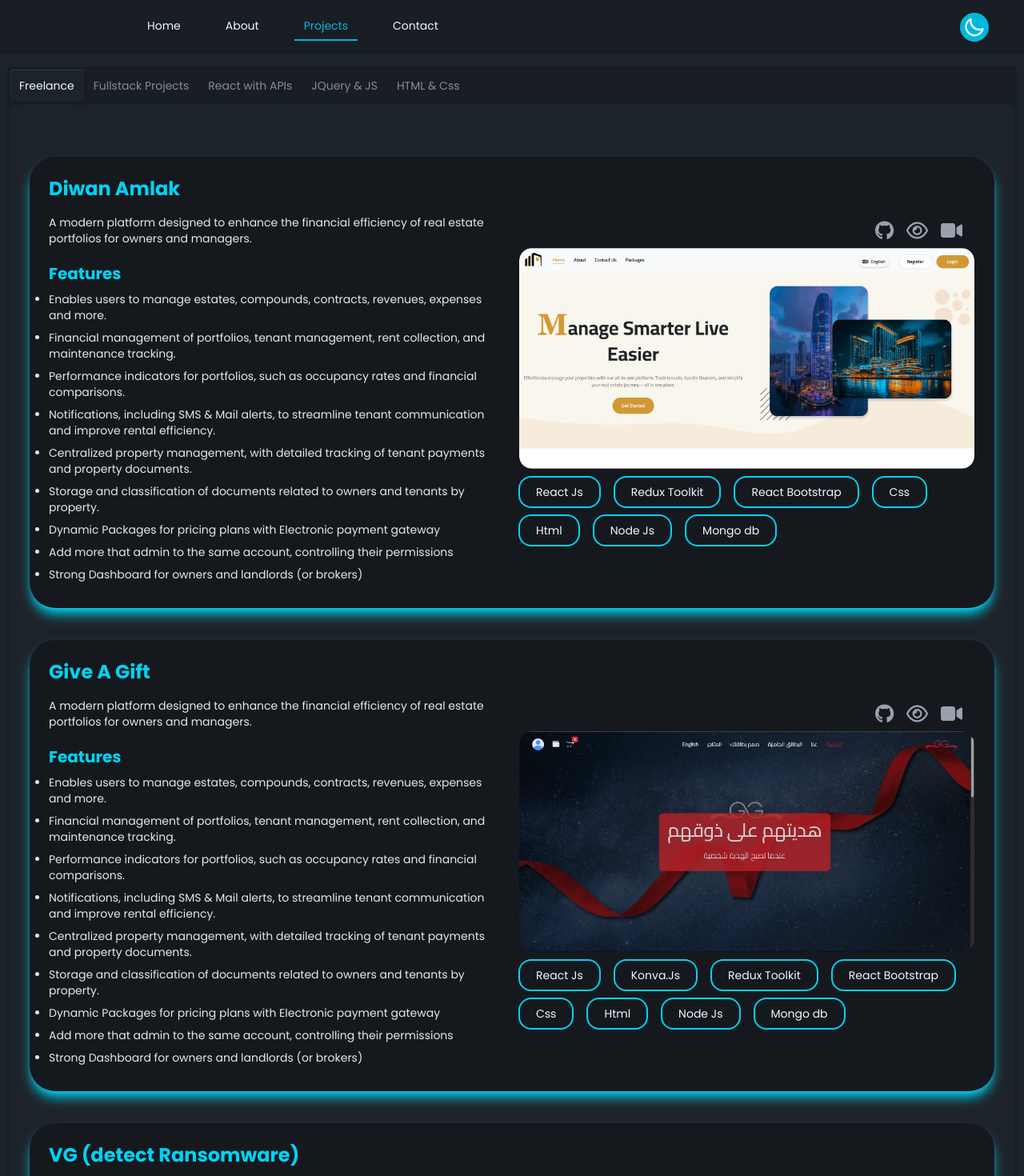
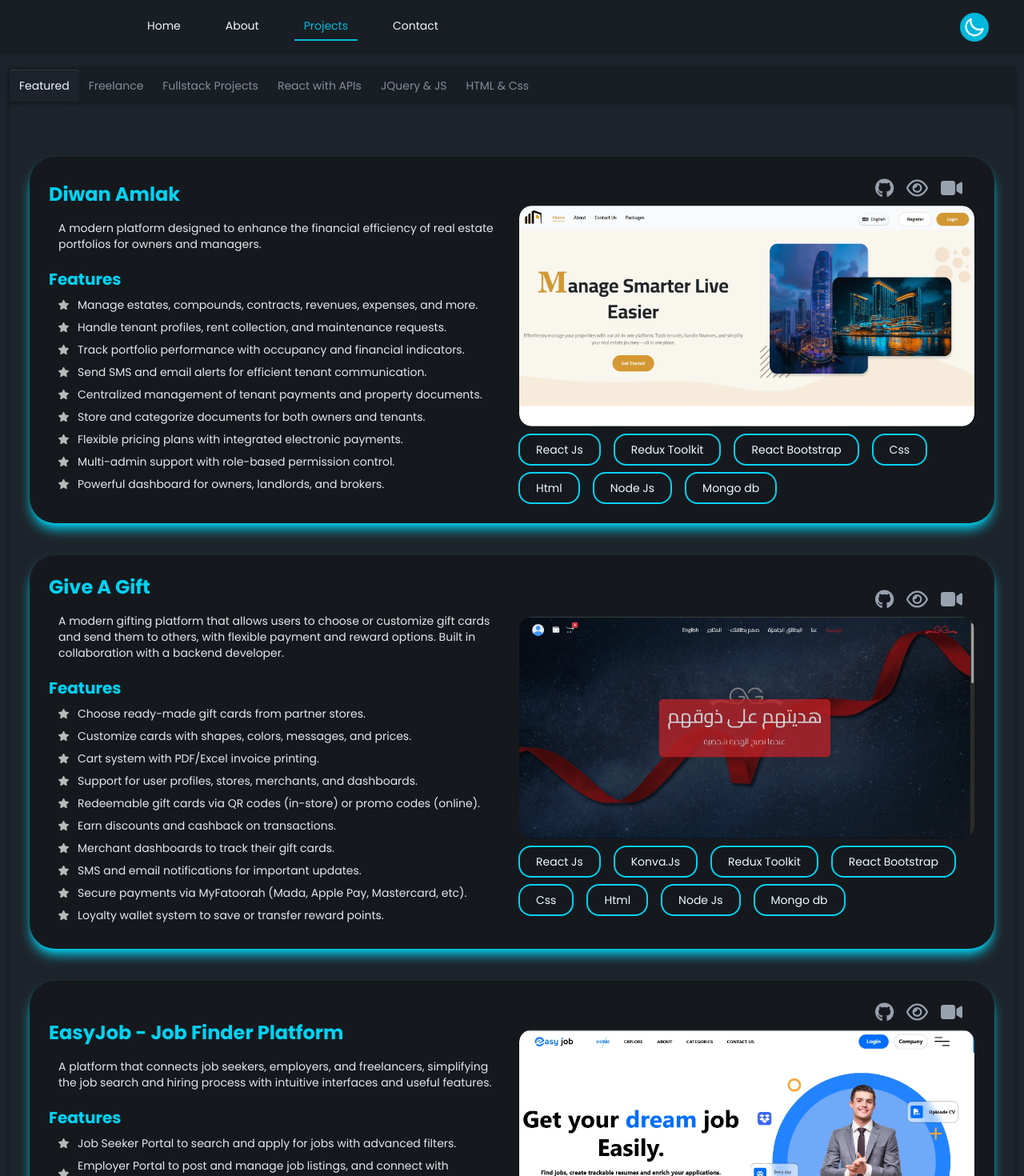
Before and after one commit to BassamHafez/Portfolio, a React (Vite) app: page /projects in a window 1280 px wide. Shown: the top 1470 px of the page at 80% size. Built offline with nearby package versions, Linux system fonts and the light colour scheme.

Commit message:
edite 5 projects (desc & features)

```diff
--- a/src/Pages/Projects/ProjectItem.jsx
+++ b/src/Pages/Projects/ProjectItem.jsx
@@ -20,12 +20,12 @@ const ProjectItem = ({ project }) => {
         <h2 className="text-2xl font-bold mb-4 text-cyan-400">
           {project.name}
         </h2>
-        <p className="text-sm dark:text-gray-200">{project.desc}</p>
+        <p className="text-sm dark:text-gray-200 pl-3">{project.desc}</p>
         <h3 className="text-xl mt-5 mb-2 text-cyan-400 font-bold">Features</h3>
-        <ul className="list-disc list-outside">
+        <ul className="list-outside list-none features_list pl-3">
           {project.features.map((feature, index) => (
             <li
-              className="text-sm mb-2 dark:text-gray-200"
+              className="text-sm mb-2 dark:text-gray-200 relative pl-6"
               key={`${feature}_${index}`}
             >
               {feature}
--- a/src/Pages/Projects/Projects.jsx
+++ b/src/Pages/Projects/Projects.jsx
@@ -1,6 +1,7 @@
 import { projects } from "../../logic/sharedData";
 import ProjectItem from "./ProjectItem";
 
+const featuredProjects = projects.filter((p) => p.type.includes("featured"));
 const freelanceProjects = projects.filter((p) => p.type.includes("freelance"));
 const fullstackProjects = projects.filter((p) => p.type.includes("fullstack"));
 const reactProjects = projects.filter((p) => p.type.includes("react"));
@@ -13,6 +14,16 @@ const Projects = () => {
       <div className="tabs tabs-box">
         <label className="tab">
           <input type="radio" name="my_projects" defaultChecked />
+          Featured
+        </label>
+        <div className="tab-content bg-base-100 p-2 md:p-6">
+          {featuredProjects.map((project) => (
+            <ProjectItem key={project._id} project={project} />
+          ))}
+        </div>
+
+        <label className="tab">
+          <input type="radio" name="my_projects" />
           Freelance
         </label>
         <div className="tab-content bg-base-100 p-2 md:p-6">
--- a/src/index.css
+++ b/src/index.css
@@ -13,6 +13,19 @@ body {
   font-family: "Poppins", sans-serif;
 }
 
+.features_list li::before {
+  content: "";
+  position: absolute;
+  left: 0;
+  top: 50%;
+  transform: translateY(-50%);
+  width: 13px;
+  height: 13px;
+  background-image: url(./assets/grayStar.svg);
+  background-size: contain;
+  background-repeat: no-repeat;
+}
+
 
 @media screen and (max-width:768px) {
   body,html{
--- a/src/logic/sharedData.jsx
+++ b/src/logic/sharedData.jsx
@@ -20,13 +20,13 @@ import {
   KFC,
   we,
   saudi,
-  portfolio
+  portfolio,
 } from "../shared/images";
 
 export const projects = [
   {
     _id: "proj_1",
-    type: ["freelance", "fullstack"],
+    type: ["freelance", "fullstack","featured"],
     name: "Diwan Amlak",
     imgUrl: diiwan,
     videoUrl: "#",
@@ -43,22 +43,23 @@ export const projects = [
     ],
     desc: "A modern platform designed to enhance the financial efficiency of real estate portfolios for owners and managers.",
     features: [
-      "Enables users to manage estates, compounds, contracts, revenues, expenses and more.",
-      "Financial management of portfolios, tenant management, rent collection, and maintenance tracking.",
-      "Performance indicators for portfolios, such as occupancy rates and financial comparisons.",
-      "Notifications, including SMS & Mail alerts, to streamline tenant communication and improve rental efficiency.",
-      "Centralized property management, with detailed tracking of tenant payments and property documents.",
-      "Storage and classification of documents related to owners and tenants by property.",
-      "Dynamic Packages for pricing plans with Electronic payment gateway",
-      "Add more that admin to the same account, controlling their permissions",
-      "Strong Dashboard for owners and landlords (or brokers)",
+      "Manage estates, compounds, contracts, revenues, expenses, and more.",
+      "Handle tenant profiles, rent collection, and maintenance requests.",
+      "Track portfolio performance with occupancy and financial indicators.",
+      "Send SMS and email alerts for efficient tenant communication.",
+      "Centralized management of tenant payments and property documents.",
+      "Store and categorize documents for both owners and tenants.",
+      "Flexible pricing plans with integrated electronic payments.",
+      "Multi-admin support with role-based permission control.",
+      "Powerful dashboard for owners, landlords, and brokers.",
     ],
   },
   {
     _id: "proj_2",
-    type: ["freelance", "fullstack"],
+    type: ["freelance", "fullstack","featured"],
     name: "Give A Gift",
     imgUrl: giveagift,
+    github: "https://github.com/BassamHafez/Give-A-Gift",
     videoUrl: "#",
     live: "https://www.giveagift.com.sa/",
     tools: [
@@ -71,26 +72,28 @@ export const projects = [
       "Node Js",
       "Mongo db",
     ],
-    desc: "A modern platform designed to enhance the financial efficiency of real estate portfolios for owners and managers.",
+    desc: "A modern gifting platform that allows users to choose or customize gift cards and send them to others, with flexible payment and reward options. Built in collaboration with a backend developer.",
     features: [
-      "Enables users to manage estates, compounds, contracts, revenues, expenses and more.",
-      "Financial management of portfolios, tenant management, rent collection, and maintenance tracking.",
-      "Performance indicators for portfolios, such as occupancy rates and financial comparisons.",
-      "Notifications, including SMS & Mail alerts, to streamline tenant communication and improve rental efficiency.",
-      "Centralized property management, with detailed tracking of tenant payments and property documents.",
-      "Storage and classification of documents related to owners and tenants by property.",
-      "Dynamic Packages for pricing plans with Electronic payment gateway",
-      "Add more that admin to the same account, controlling their permissions",
-      "Strong Dashboard for owners and landlords (or brokers)",
+      "Choose ready-made gift cards from partner stores.",
+      "Customize cards with shapes, colors, messages, and prices.",
+      "Cart system with PDF/Excel invoice printing.",
+      "Support for user profiles, stores, merchants, and dashboards.",
+      "Redeemable gift cards via QR codes (in-store) or promo codes (online).",
+      "Earn discounts and cashback on transactions.",
+      "Merchant dashboards to track their gift cards.",
+      "SMS and email notifications for important updates.",
+      "Secure payments via MyFatoorah (Mada, Apple Pay, Mastercard, etc).",
+      "Loyalty wallet system to save or transfer reward points.",
     ],
   },
   {
     _id: "proj_3",
-    type: ["fullstack"],
-    name: "Easy Job",
+    type: ["fullstack","featured"],
+    name: "EasyJob - Job Finder Platform",
     imgUrl: easyjob,
+    github: "https://github.com/BassamHafez/EasyJob",
     videoUrl: "#",
-    live: "#",
+    live: "#", //live demo here
     tools: [
       "React Js",
       "Redux Toolkit",
@@ -101,73 +104,70 @@ export const projects = [
       "Node Js",
       "mySQL",
     ],
-    desc: "A modern platform designed to enhance the financial efficiency of real estate portfolios for owners and managers.",
+    desc: "A platform that connects job seekers, employers, and freelancers, simplifying the job search and hiring process with intuitive interfaces and useful features.",
     features: [
-      "Enables users to manage estates, compounds, contracts, revenues, expenses and more.",
-      "Financial management of portfolios, tenant management, rent collection, and maintenance tracking.",
-      "Performance indicators for portfolios, such as occupancy rates and financial comparisons.",
-      "Notifications, including SMS & Mail alerts, to streamline tenant communication and improve rental efficiency.",
-      "Centralized property management, with detailed tracking of tenant payments and property documents.",
-      "Storage and classification of documents related to owners and tenants by property.",
-      "Dynamic Packages for pricing plans with Electronic payment gateway",
-      "Add more that admin to the same account, controlling their permissions",
-      "Strong Dashboard for owners and landlords (or brokers)",
+      "Job Seeker Portal to search and apply for jobs with advanced filters.",
+      "Employer Portal to post and manage job listings, and connect with candidates.",
+      "Freelancer Marketplace to showcase skills and explore available projects.",
+      "User-friendly interface designed for a seamless experience.",
+      "Flexible profiles for both employers and job seekers.",
+      "Integrated map to find jobs near your location.",
+      "Notifications via WhatsApp and Gmail for new job opportunities.",
     ],
   },
   {
     _id: "proj_4",
-    type: ["react"],
-    name: "Zixes Movies",
+    type: ["react","featured"],
+    name: "Zixes Movies (First React {Project})",
     imgUrl: zixes,
+    github: "https://github.com/BassamHafez/Zixes-Movies",
     videoUrl: "#",
     live: "https://bassamhafez.github.io/Zixes-Movies/#/home",
     tools: [
       "React Js",
+      "Context",
       "Bootstrap",
       "Css",
       "Html",
       "External Api (Movies)",
       "Route Api (Auth)",
     ],
-    desc: "A modern platform designed to enhance the financial efficiency of real estate portfolios for owners and managers.",
+    desc: "Zixes is a responsive and dynamic movie web app built with React.js. It fetches real-time data from a movie API to deliver an immersive browsing experience with detailed info, ratings, and reviews.",
     features: [
-      "Enables users to manage estates, compounds, contracts, revenues, expenses and more.",
-      "Financial management of portfolios, tenant management, rent collection, and maintenance tracking.",
-      "Performance indicators for portfolios, such as occupancy rates and financial comparisons.",
-      "Notifications, including SMS & Mail alerts, to streamline tenant communication and improve rental efficiency.",
-      "Centralized property management, with detailed tracking of tenant payments and property documents.",
-      "Storage and classification of documents related to owners and tenants by property.",
-      "Dynamic Packages for pricing plans with Electronic payment gateway",
-      "Add more that admin to the same account, controlling their permissions",
-      "Strong Dashboard for owners and landlords (or brokers)",
+      "Responsive design for seamless experience across devices.",
+      "Dynamic content powered by a real movie API.",
+      "Explore a vast collection of movies by category or search.",
+      "Detailed movie pages with overviews, ratings, release info, and reviews.",
+      "Interactive UI with smooth navigation and transitions.",
+      "User-friendly interface with clean layout and intuitive structure.",
+      "Modern look and feel using React plugins and components.",
     ],
   },
   {
     _id: "proj_5",
     type: ["react"],
-    name: "Ricky Pet Shop",
+    name: "Ricky Pet Shop (For Kids)",
     imgUrl: ricky,
+    github: "https://github.com/BassamHafez/Ricky-pet-shop",
     videoUrl: "#",
-    live: "#",
+    live: "#", //live demo here
     tools: [
       "React Js",
+      "Redux Toolkit",
       "React Bootstrap",
       "Css",
       "Html",
       "External Api (Pets)",
       "Route Api (Auth)",
     ],
-    desc: "A modern platform designed to enhance the financial efficiency of real estate portfolios for owners and managers.",
+    desc: "An engaging and responsive e-commerce frontend built with React.js, focused on pets like cats, dogs, and birds. It integrates with an external API to provide real-time pet data and offers a smooth shopping experience.",
     features: [
-      "Enables users to manage estates, compounds, contracts, revenues, expenses and more.",
-      "Financial management of portfolios, tenant management, rent collection, and maintenance tracking.",
-      "Performance indicators for portfolios, such as occupancy rates and financial comparisons.",
-      "Notifications, including SMS & Mail alerts, to streamline tenant communication and improve rental efficiency.",
-      "Centralized property management, with detailed tracking of tenant payments and property documents.",
-      "Storage and classification of documents related to owners and tenants by property.",
-      "Dynamic Packages for pricing plans with Electronic payment gateway",
-      "Add more that admin to the same account, controlling their permissions",
-      "Strong Dashboard for owners and landlords (or brokers)",
+      "Browse a wide selection of pets (cats, dogs, birds) with detailed info from an external API.",
+      "Responsive design optimized for all screen sizes.",
+      "Wishlist functionality to mark favorite pets.",
+      "Cart system with item management.",
+      "Login and registration UI.",
+      "Smooth navigation and clean user interface.",
     ],
   },
   {
@@ -175,20 +175,18 @@ export const projects = [
     type: ["fullstack"],
     name: "Notes App",
     imgUrl: notes,
+    github: "https://github.com/BassamHafez/Note_App",
     videoUrl: "#",
     live: "#",
     tools: ["React Js", "React Bootstrap", "Css", "Html", "Node Js", "mySQL"],
-    desc: "A modern platform designed to enhance the financial efficiency of real estate portfolios for owners and managers.",
+    desc: "An engaging and responsive e-commerce frontend built with React.js, focused on pets like cats, dogs, and birds. It integrates with an external API to provide real-time pet data and offers a smooth shopping experience.",
     features: [
-      "Enables users to manage estates, compounds, contracts, revenues, expenses and more.",
-      "Financial management of portfolios, tenant management, rent collection, and maintenance tracking.",
-      "Performance indicators for portfolios, such as occupancy rates and financial comparisons.",
-      "Notifications, including SMS & Mail alerts, to streamline tenant communication and improve rental efficiency.",
-      "Centralized property management, with detailed tracking of tenant payments and property documents.",
-      "Storage and classification of documents related to owners and tenants by property.",
-      "Dynamic Packages for pricing plans with Electronic payment gateway",
-      "Add more that admin to the same account, controlling their permissions",
-      "Strong Dashboard for owners and landlords (or brokers)",
+      "Browse a wide selection of pets (cats, dogs, birds) with detailed info from an external API.",
+      "Responsive design optimized for all screen sizes.",
+      "Wishlist functionality to mark favorite pets.",
+      "Cart system with item management.",
+      "Login and registration UI.",
+      "Smooth navigation and clean user interface.",
     ],
   },
   {
@@ -196,6 +194,7 @@ export const projects = [
     type: ["react"],
     name: "Anime Store",
     imgUrl: anime,
+    github: "https://github.com/BassamHafez/Anime_Store",
     videoUrl: "#",
     live: "#",
     tools: ["React Js", "Context", "Bootstrap", "Css", "Html"],
@@ -216,6 +215,7 @@ export const projects = [
     _id: "proj_8",
     type: ["react"],
     name: "MyKd Games",
+    github: "https://github.com/BassamHafez/Games",
     imgUrl: games,
     videoUrl: "#",
     live: "#",
@@ -238,6 +238,7 @@ export const projects = [
     type: ["react"],
     name: "Portfolio",
     imgUrl: portfolio,
+    github: "https://github.com/BassamHafez/Portfolio",
     videoUrl: "#",
     live: "#",
     tools: ["React Js", "DaisyUi", "Tailwind", "Css", "Html"],
@@ -259,6 +260,7 @@ export const projects = [
     type: ["js"],
     name: "Encrypt & Decrypt Images",
     imgUrl: security,
+    github: "https://github.com/BassamHafez/Encrypt-Decrypt-Images",
     videoUrl: "#",
     live: "#",
     tools: ["Js", "CryptoJS", "Bootstrap", "Css", "Html"],
@@ -280,6 +282,7 @@ export const projects = [
     type: ["js"],
     name: "Mathematics-Queuing-Theory",
     imgUrl: queuingTheory,
+    github: "https://github.com/BassamHafez/Mathematics-Queuing-Theory",
     videoUrl: "#",
     live: "#",
     tools: ["Js", "CryptoJS", "Bootstrap", "Css", "Html"],
@@ -301,6 +304,7 @@ export const projects = [
     type: ["js"],
     name: "Aqua",
     imgUrl: aqua,
+    github: "https://github.com/BassamHafez/Aqua",
     videoUrl: "#",
     live: "#",
     tools: ["JQuery", "JS", "Bootstrap", "Css", "Html"],
@@ -322,6 +326,7 @@ export const projects = [
     type: ["js"],
     name: "Beso Restaurant",
     imgUrl: restaurant,
+    github: "https://github.com/BassamHafez/Beso-Restaurant",
     videoUrl: "#",
     live: "#",
     tools: ["JS", "Bootstrap", "Css", "Html", "External api(meals)"],
@@ -343,6 +348,7 @@ export const projects = [
     type: ["freelance", "js"],
     name: "VG (detect Ransomware)",
     imgUrl: VG,
+    github: "https://github.com/BassamHafez/VG",
     videoUrl: "#",
     live: "#",
     tools: ["JS", "Bootstrap", "Css", "Html"],
@@ -364,6 +370,7 @@ export const projects = [
     type: ["freelance", "js"],
     name: "Ministries-Complains",
     imgUrl: ministries,
+    github: "https://github.com/BassamHafez/Ministries-Complains",
     videoUrl: "#",
     live: "#",
     tools: ["JS", "Pure Css", "Html"],
@@ -385,6 +392,7 @@ export const projects = [
     type: ["freelance", "js"],
     name: "Courses_Following",
     imgUrl: t3lm,
+    github: "https://github.com/BassamHafez/Courses_Following",
     videoUrl: "#",
     live: "#",
     tools: ["JQuery", "JS", "Bootstrap", "Css", "Html"],
@@ -406,6 +414,7 @@ export const projects = [
     type: ["js"],
     name: "Contacts (Crud)",
     imgUrl: contacts,
+    github: "https://github.com/BassamHafez/Contacts",
     videoUrl: "#",
     live: "#",
     tools: ["JS", "Bootstrap", "Css", "Html"],
@@ -427,6 +436,7 @@ export const projects = [
     type: ["freelance", "js"],
     name: "Saudi-National-Day",
     imgUrl: saudi,
+    github: "https://github.com/BassamHafez/Saudi-National-Day",
     videoUrl: "#",
     live: "#",
     tools: ["JQuery", "JS", "Bootstrap", "Css", "Html"],
@@ -448,6 +458,7 @@ export const projects = [
     type: ["bootstrap"],
     name: "Beso R Us (Toys Store)",
     imgUrl: besorus,
+    github: "https://github.com/BassamHafez/Beso-R-Us",
     videoUrl: "#",
     live: "#",
     tools: ["Bootstrap", "Css", "Html"],
@@ -469,6 +480,7 @@ export const projects = [
     type: ["bootstrap"],
     name: "Telecome Egypt (We)",
     imgUrl: we,
+    github: "https://github.com/BassamHafez/Telecome-Egypt-WE-",
     videoUrl: "#",
     live: "#",
     tools: ["Bootstrap", "Css", "Html"],
@@ -490,6 +502,7 @@ export const projects = [
     type: ["bootstrap"],
     name: "Car Shop",
     imgUrl: car,
+    github: "https://github.com/BassamHafez/Car-Shop",
     videoUrl: "#",
     live: "#",
     tools: ["Bootstrap", "Css", "Html"],
@@ -511,6 +524,7 @@ export const projects = [
     type: ["bootstrap"],
     name: "KFC",
     imgUrl: KFC,
+    github: "https://github.com/BassamHafez/KFC",
     videoUrl: "#",
     live: "#",
     tools: ["Bootstrap", "Css", "Html"],
--- a/src/shared/images.jsx
+++ b/src/shared/images.jsx
@@ -22,7 +22,6 @@ import saudi from "../assets/projects/saudi.webp";
 import contacts from "../assets/projects/contacts.webp";
 import we from "../assets/projects/we.webp";
 import portfolio from "../assets/projects/portfolio.webp";
-
 export {
   diiwan,
   giveagift,
@@ -45,5 +44,5 @@ export {
   KFC,
   we,
   saudi,
-  portfolio
+  portfolio,
 };
```
Also changed, not shown: src/Components/Hero/Hero.jsx (+8 -0 lines), src/assets/grayStar.svg (added).
